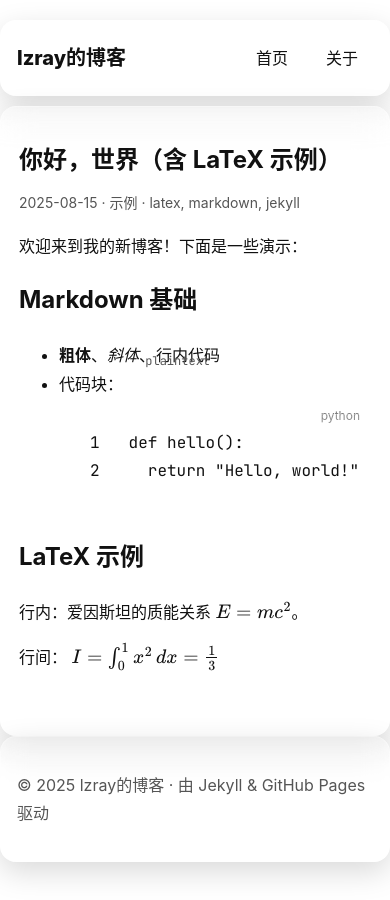
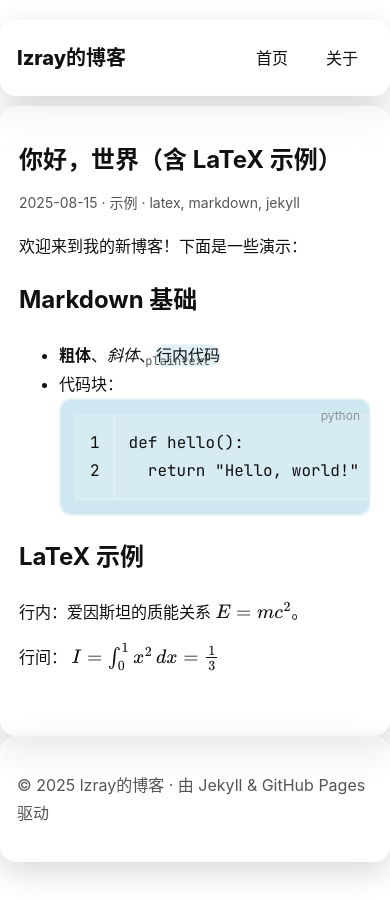
Before and after one commit to lzray-universe/blog, a Jekyll site: the page built from _posts/2025-08-15-hello-world.md, in a window 390 px wide. Built offline with Jekyll 4.4.1, drawn with Linux system fonts in a browser that asks for light colours; some web fonts are replaced.

Commit message:
style: lighten code block background in dark mode

```diff
--- a/_layouts/default.html
+++ b/_layouts/default.html
@@ -34,5 +34,6 @@
       </div>
     </footer>
     <script src="{{ '/assets/js/code-lang.js' | relative_url }}"></script>
+    <script src="{{ '/assets/js/toc.js' | relative_url }}"></script>
   </body>
 </html>
--- a/_layouts/post.html
+++ b/_layouts/post.html
@@ -1,7 +1,9 @@
 ---
 layout: default
 ---
-<article class="post">
+<div class="post-wrapper">
+  <aside id="outline-panel"></aside>
+  <article id="post-content" class="post">
     <h1 class="post-title">{{ page.title }}</h1>
     <div class="post-meta">
       <time datetime="{{ page.date | date_to_xmlschema }}">{{ page.date | date: "%Y-%m-%d" }}</time>
@@ -12,3 +14,7 @@
       {{ content }}
     </div>
   </article>
+</div>
+<div id="container-floating">
+  <div id="floating-button"><p class="more">&gt;</p></div>
+</div>
--- a/assets/css/style.css
+++ b/assets/css/style.css
@@ -10,7 +10,7 @@
   --text: #111;
   --muted: #555;
   --link: #0a66c2;
-  --code-bg: rgba(255, 255, 255, 0.22);
+  --code-bg: rgba(173, 216, 230, 0.35);
   --shadow: 0 10px 30px rgba(0,0,0,0.15);
 }
 
@@ -21,7 +21,7 @@
     --text: #f2f2f2;
     --muted: #b7bcc3;
     --link: #6ab7ff;
-    --code-bg: rgba(255, 255, 255, 0.06);
+    --code-bg: rgba(173, 216, 230, 0.15);
     --shadow: 0 14px 34px rgba(0,0,0,0.35);
   }
 }
@@ -245,3 +245,65 @@
     margin-left: 0;
   }
 }
+
+/* --- Post layout with outline panel --- */
+.post-wrapper {
+  display: flex;
+  gap: 24px;
+}
+
+#outline-panel {
+  flex: 0 0 240px;
+  max-height: calc(100vh - 8rem);
+  overflow-y: auto;
+  position: sticky;
+  top: 6rem;
+  background: var(--glass-bg);
+  border: 1px solid var(--glass-border);
+  border-radius: var(--radius);
+  padding: 14px;
+}
+
+#outline-panel ul {
+  list-style: none;
+  margin: 0;
+  padding-left: 0;
+}
+
+#outline-panel a {
+  color: var(--text);
+  text-decoration: none;
+  display: block;
+  padding: 4px 0;
+}
+
+#container-floating {
+  position: fixed;
+  top: 1rem;
+  right: 1rem;
+}
+
+#floating-button {
+  width: 2.5rem;
+  height: 2.5rem;
+  background: #00897B;
+  border-radius: 50%;
+  box-shadow: var(--shadow);
+  cursor: pointer;
+  display: flex;
+  align-items: center;
+  justify-content: center;
+}
+
+#floating-button .more {
+  color: #f5f5f5;
+  font-size: 1.2rem;
+  margin: 0;
+}
+
+.hidden { display: none !important; }
+
+@media (max-width: 768px) {
+  .post-wrapper { display: block; }
+  #outline-panel, #container-floating { display: none; }
+}
--- /dev/null
+++ b/assets/js/toc.js
@@ -0,0 +1,31 @@
+document.addEventListener('DOMContentLoaded', function () {
+  const outline = document.getElementById('outline-panel');
+  const content = document.getElementById('post-content');
+  const btn = document.getElementById('floating-button');
+  if (!outline || !content || !btn) return;
+
+  const headings = content.querySelectorAll('h1, h2, h3');
+  if (headings.length === 0) {
+    outline.classList.add('hidden');
+    btn.classList.add('hidden');
+    return;
+  }
+
+  const ul = document.createElement('ul');
+  headings.forEach(h => {
+    if (!h.id) {
+      h.id = h.textContent.trim().toLowerCase().replace(/\s+/g, '-');
+    }
+    const li = document.createElement('li');
+    const a = document.createElement('a');
+    a.textContent = h.textContent;
+    a.href = '#' + h.id;
+    li.appendChild(a);
+    ul.appendChild(li);
+  });
+  outline.appendChild(ul);
+
+  btn.addEventListener('click', function () {
+    outline.classList.toggle('hidden');
+  });
+});
```
Lines whose indentation alone changed are shown as unchanged.
